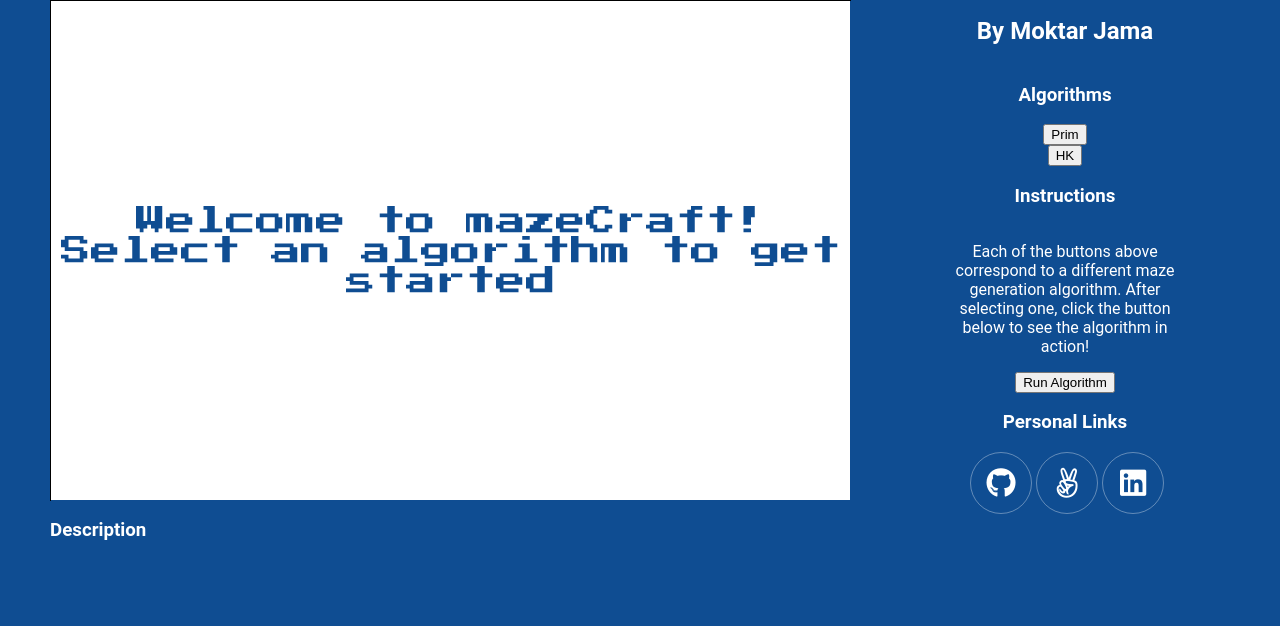
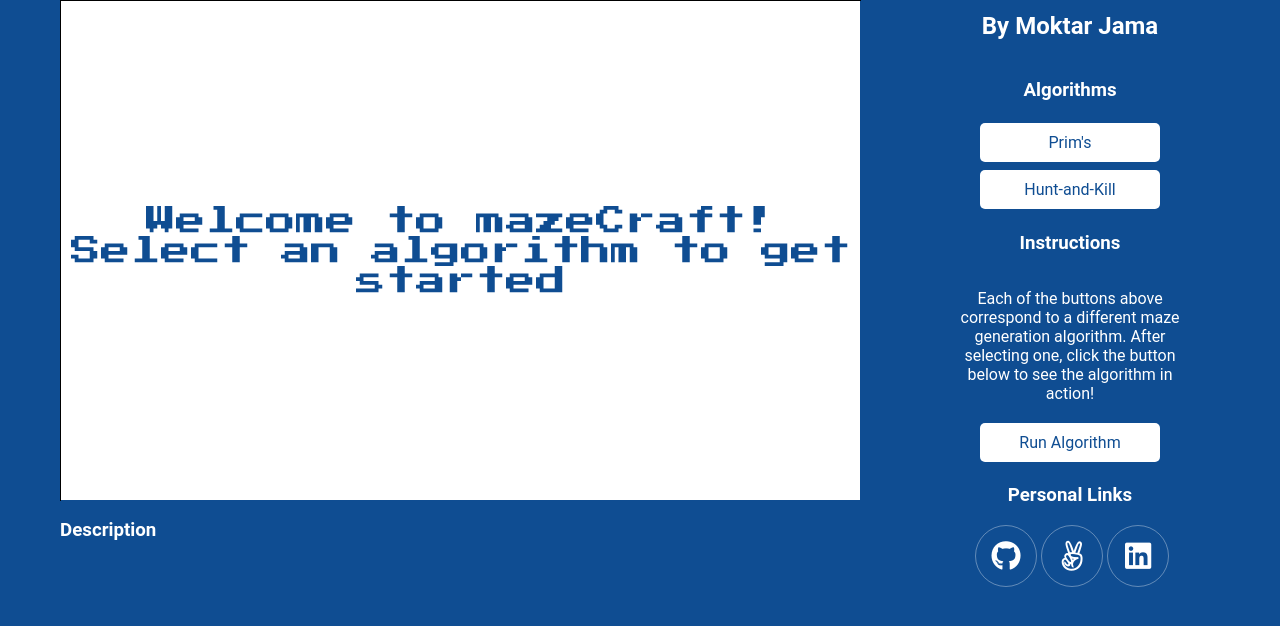
Before and after one commit to pojibuh/JS_Project, a website built with webpack: page index.html in a window 1280 px wide. Shown: the part 80-706 px from the top of the page. Built offline with nearby package versions, Linux system fonts and the light colour scheme.

Commit message:
style buttons

```diff
--- a/index.css
+++ b/index.css
@@ -88,10 +88,25 @@ section {
 
 .maze-area-container {
   width: 50%;
-  min-width: 850px;
+  min-width: 860px;
   display: flex;
   flex-direction: column;
   align-items: flex-end;
+  margin-right:
+}
+
+.buttons{
+  background-color: #fff;
+  color: #0f4d92;
+  outline: none;
+  border: none;
+  width: 180px;
+  padding: 10px 20px 10px 20px;
+  border-radius: 5px;
+  margin-top: 4px;
+  margin-bottom: 4px;
+  font-family: 'Roboto', sans-serif;
+  font-size: 16px;
 }
 
 .m-a-inner {
@@ -132,7 +147,7 @@ section {
 }
 
 .details-and-info {
-  margin-top: 45px;
+  margin-top: 40px;
   margin-bottom: 30px;
   display: flex;
   flex-direction: column;
--- a/index.html
+++ b/index.html
@@ -44,15 +44,15 @@
               <div class="interactive-things">
                 <div class="algo-toggle">
                   <h3>Algorithms</h3>
-                  <button id="prim">Prim</button>
-                  <button id="hk">HK</button>
+                  <button class="buttons" id="prim">Prim's</button>
+                  <button class="buttons" id="hk">Hunt-and-Kill</button>
                 </div>
                 <div class="instructions">
                   <h3>Instructions</h3>
                   <p>
                     Each of the buttons above correspond to a different maze generation algorithm. After selecting one, click the button below to see the algorithm in action!
                   </p>
-                  <button id ="algo">Run Algorithm</button>
+                  <button class="buttons" id ="algo">Run Algorithm</button>
                 </div>
                 <div class="info-space">
                   <h3>Personal Links</h3>
```
